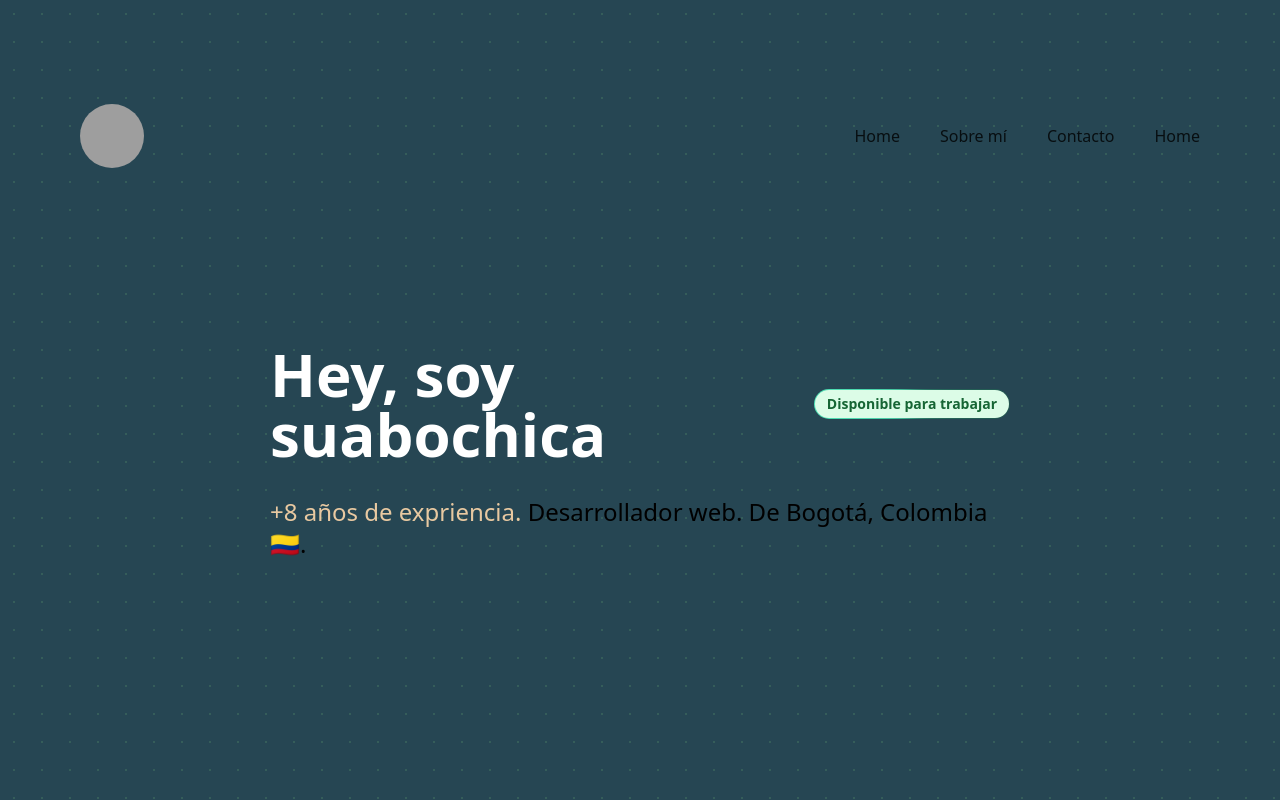
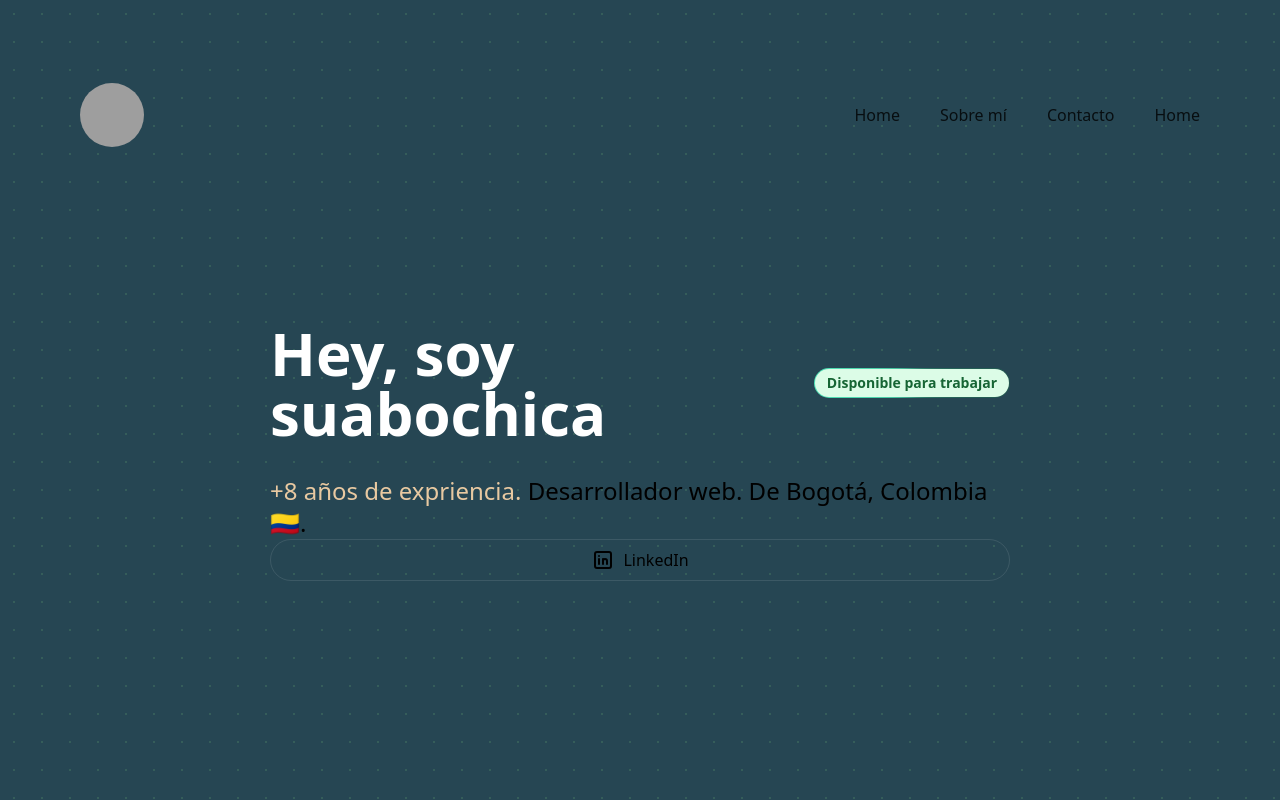
Before and after one commit to suabochica/astrojs-playground, an Astro site in the folder projects/03-portafolio-dev/: page / in a window 1280 px wide. Built offline with nearby package versions, Linux system fonts and the light colour scheme; Astro itself is replaced by a stand-in of ours; grey boxes are pictures that could not be loaded.

Commit message:
astro: portafolio web add sociall pill component base.

```diff
--- /dev/null
+++ b/projects/03-portafolio-dev/src/components/SocialPill.astro
@@ -0,0 +1,6 @@
+<a
+  href="https://linkedin.com/in/slbenitezd"
+  class="rounded-full border border-white/10 flex justify-center items-center gap-x-2 py-2 px-1"
+>
+  <slot />
+</a>
--- /dev/null
+++ b/projects/03-portafolio-dev/src/components/icons/LinkedInIcon.astro
@@ -0,0 +1,17 @@
+<svg
+  {...Astro.props}
+  xmlns="http://www.w3.org/2000/svg"
+  class="icon icon-tabler icon-tabler-brand-linkedin"
+  width="24"
+  height="24"
+  viewBox="0 0 24 24"
+  stroke-width="2"
+  stroke="currentColor"
+  fill="none"
+  stroke-linecap="round"
+  stroke-linejoin="round"
+  ><path stroke="none" d="M0 0h24v24H0z" fill="none"></path><path
+    d="M4 4m0 2a2 2 0 0 1 2 -2h12a2 2 0 0 1 2 2v12a2 2 0 0 1 -2 2h-12a2 2 0 0 1 -2 -2z"
+  ></path><path d="M8 11l0 5"></path><path d="M8 8l0 .01"></path><path
+    d="M12 16l0 -5"></path><path d="M16 16v-3a2 2 0 0 0 -4 0"></path></svg
+>
--- a/projects/03-portafolio-dev/src/pages/index.astro
+++ b/projects/03-portafolio-dev/src/pages/index.astro
@@ -1,6 +1,8 @@
 ---
 import Layout from "../layouts/Layout.astro";
 import Badge from "../components/Badge.astro";
+import SocialPill from "../components/SocialPill.astro";
+import LinkedInIcon from "../components/icons/LinkedInIcon.astro";
 ---
 
 <Layout title="Welcome to Portafolio Web.">
@@ -20,6 +22,15 @@ import Badge from "../components/Badge.astro";
 				<span class="text-orange-200/90">+8 años de expriencia.</span> Desarrollador
 				web. De Bogotá, Colombia 🇨🇴.
 			</h2>
+
+			<ul>
+				<li>
+					<SocialPill>
+						<LinkedInIcon class="w-6 h-6" />
+						LinkedIn
+					</SocialPill>
+				</li>
+			</ul>
 		</section>
 	</main>
 </Layout>
```
